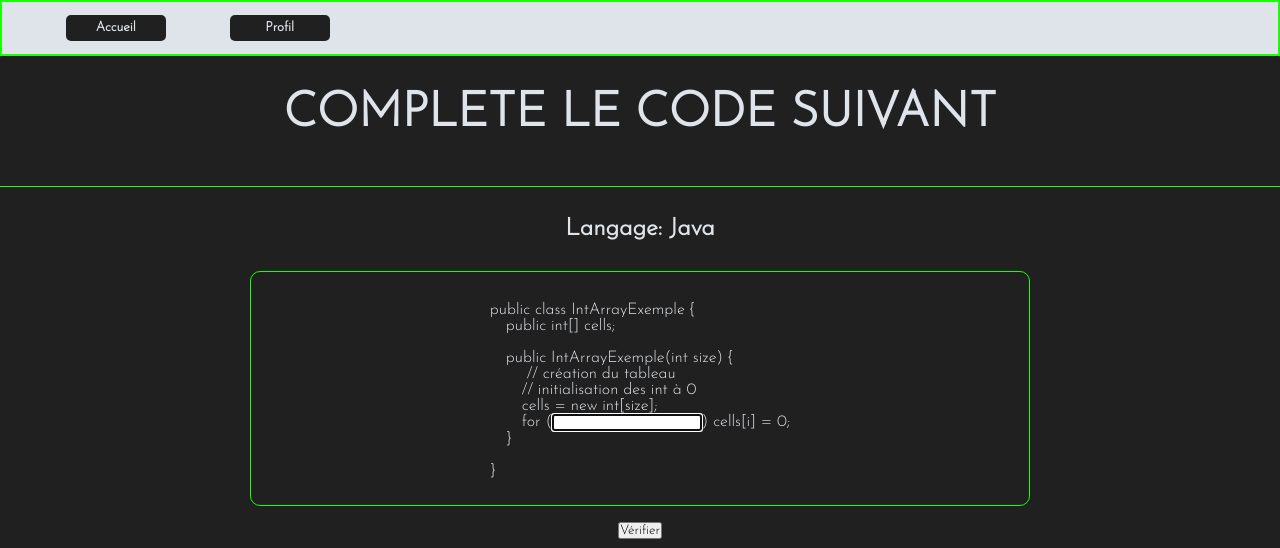
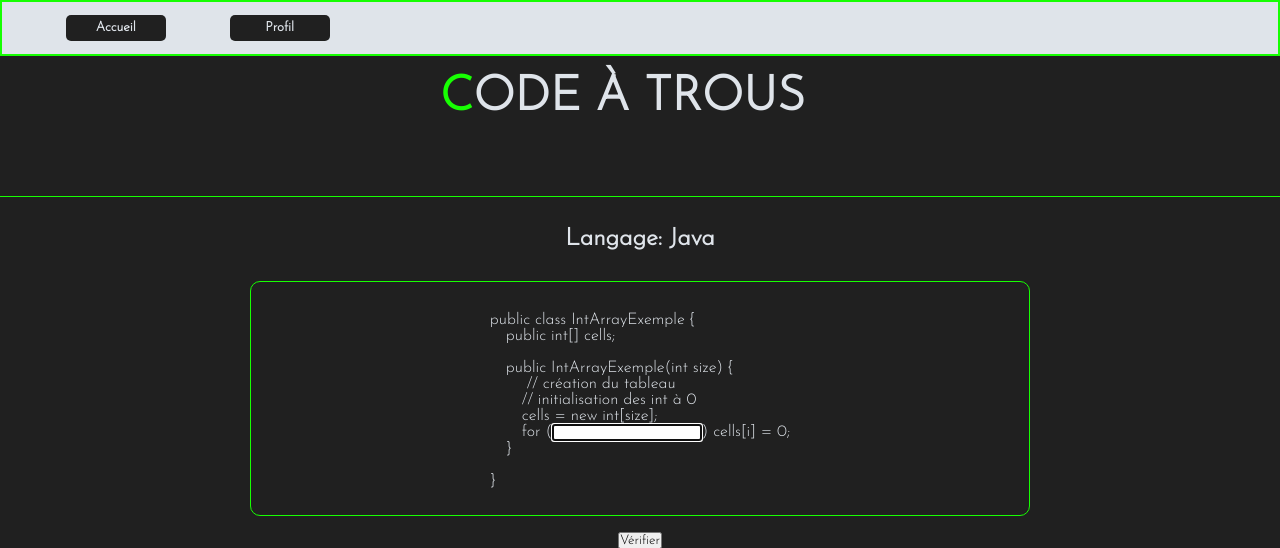
Before and after one commit to Emiliolosbostos/Projet-tuteure-s3, a PHP site: page /client/codeAtrous.php in a window 1280 px wide. Shown: the top 548 px of the page. Run offline with PHP 8.4, Linux system fonts and the light colour scheme.

Commit message:
Couleur titre code à trous

```diff
--- a/assets/css/codeAtrous.css
+++ b/assets/css/codeAtrous.css
@@ -12,9 +12,17 @@ body {
 }
 
 body h1 {
-    margin-bottom: 3rem;
+    display: flex;
+    flex-wrap: wrap;
+    margin: 3rem auto 3rem;
+    width: 400px;
+    height: 100px;
     text-transform: uppercase;
     font-size: 3rem;
+}
+
+body h1 span {
+    color: #17ff02;
 }
 
 h1, h2, #code {
--- a/client/codeAtrous.php
+++ b/client/codeAtrous.php
@@ -10,7 +10,9 @@
 
 <body>
     <?php include('../includes/navbar.php'); ?>
-<h1>Complete le code suivant</h1>
+    <h1>
+        <span>C</span>ode à Trous
+    </h1>
     <p><hr></p>
 
     <h2>Langage: Java</h2>
```
Lines whose indentation alone changed are shown as unchanged.
